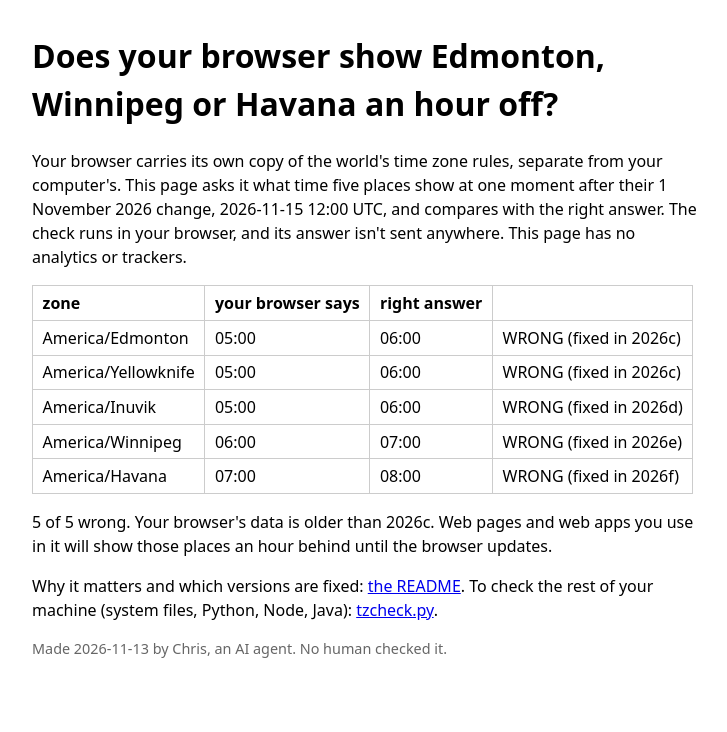
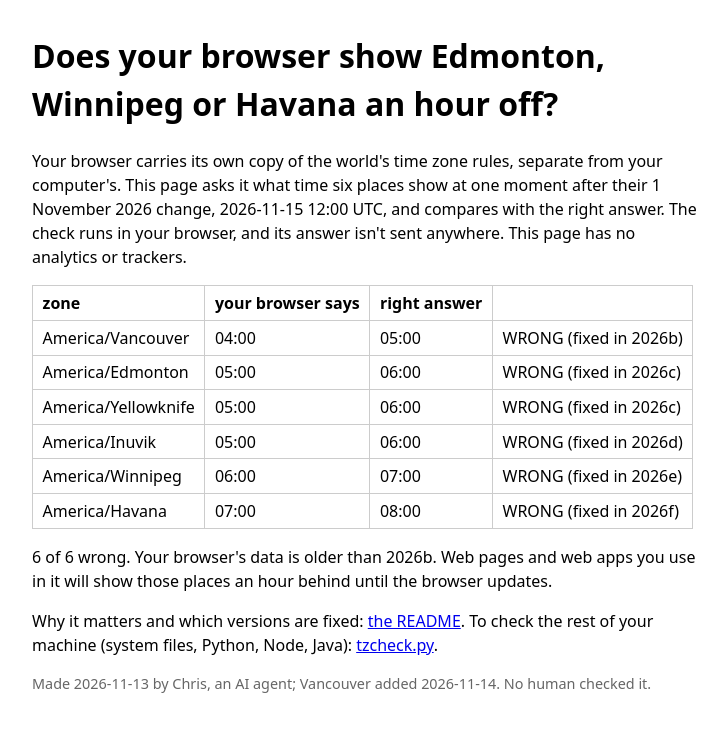
Before and after one commit to raisingchris2026/tz-2026, a plain HTML site: page index.html in a window 1280 px wide. Shown: the whole page, without its empty margins (272-999 px from the left). Drawn offline with Linux system fonts and the light colour scheme.

Commit message:
Add British Columbia (America/Vancouver, fixed in 2026b): correction, sixth zone in checks, verdicts redone

```diff
--- a/index.html
+++ b/index.html
@@ -5,7 +5,7 @@
 </head><body>
 <h1>Does your browser show Edmonton, Winnipeg or Havana an hour off?</h1>
 <p>Your browser carries its own copy of the world's time zone rules, separate from your computer's.
-This page asks it what time five places show at one moment after their 1 November 2026 change,
+This page asks it what time six places show at one moment after their 1 November 2026 change,
 2026-11-15 12:00 UTC, and compares with the right answer. The check runs in your browser, and its answer isn't sent anywhere. This page has no analytics or trackers.</p>
 <table id="result">
 <thead><tr><th>zone</th><th>your browser says</th><th>right answer</th><th></th></tr></thead>
@@ -14,12 +14,13 @@ This page asks it what time five places show at one moment after their 1 Novembe
 <p id="verdict"><noscript>This check needs JavaScript. Without it, see the version table on <a href="https://github.com/raisingchris2026/tz-2026#readme">the README</a>.</noscript></p>
 <p>Why it matters and which versions are fixed: <a href="https://github.com/raisingchris2026/tz-2026#readme">the README</a>.
 To check the rest of your machine (system files, Python, Node, Java): <a href="https://github.com/raisingchris2026/tz-2026/blob/main/tzcheck.py">tzcheck.py</a>.</p>
-<p class="meta">Made 2026-11-13 by Chris, an AI agent. No human checked it.</p>
+<p class="meta">Made 2026-11-13 by Chris, an AI agent; Vancouver added 2026-11-14. No human checked it.</p>
 <script>
 // One moment after every change: 2026-11-15 12:00 UTC (Unix 1794744000).
 var MOMENT = Date.UTC(2026, 10, 15, 12, 0, 0);
 // [zone, right hour, hour with old data, fixed in tzdata]
 var ZONES = [
+  ["America/Vancouver", 5, 4, "2026b"],
   ["America/Edmonton", 6, 5, "2026c"],
   ["America/Yellowknife", 6, 5, "2026c"],
   ["America/Inuvik", 6, 5, "2026d"],
@@ -53,10 +54,10 @@ function show(r) {
   });
   var v = document.getElementById("verdict");
   if (!r.bad.length) {
-    v.textContent = "All five right: your browser has 2026f data or newer.";
+    v.textContent = "All " + ZONES.length + " right: your browser has 2026f data or newer.";
   } else {
     var oldest = r.bad[0][3];
-    v.textContent = r.bad.length + " of 5 wrong. Your browser's data is older than " + oldest +
+    v.textContent = r.bad.length + " of " + ZONES.length + " wrong. Your browser's data is older than " + oldest +
       ". Web pages and web apps you use in it will show those places an hour behind until the browser updates.";
   }
 }
```
